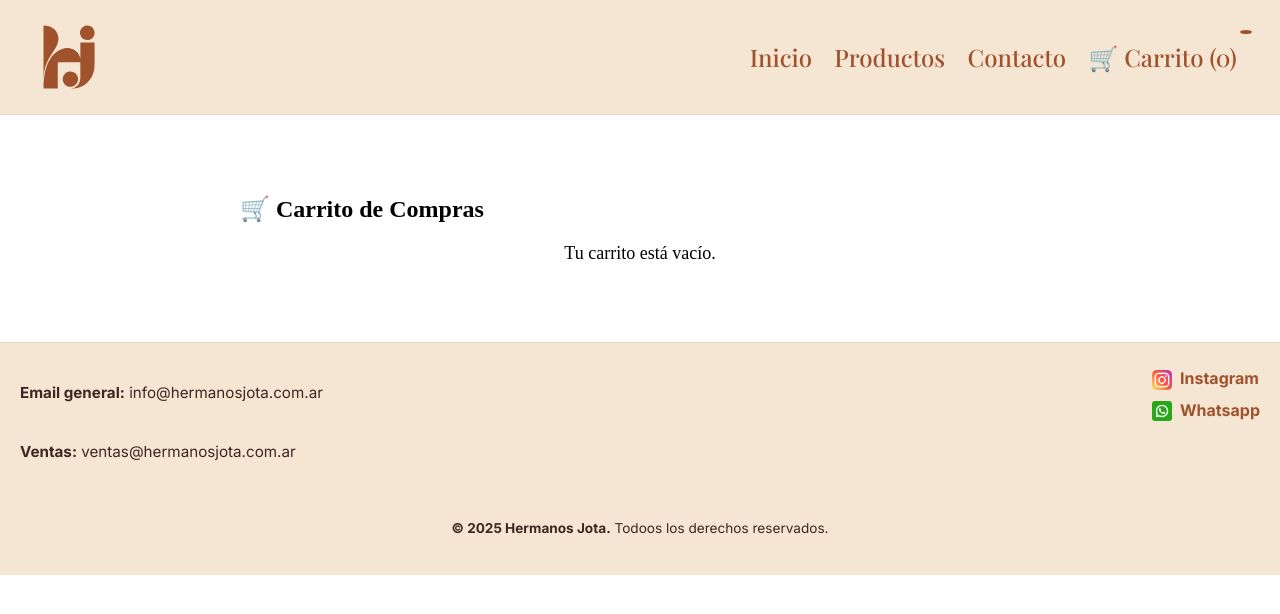
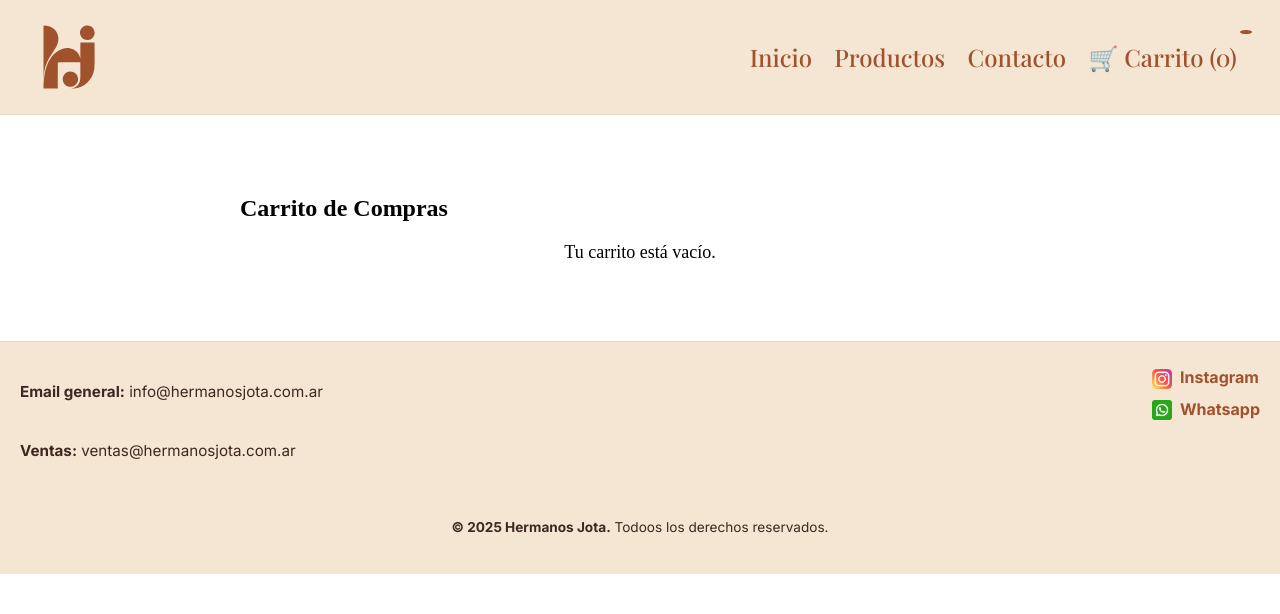
Before and after one commit to GianProgrammer/hermanos-jota-ITBA-MERN, a React (Vite) app in the folder frontend/: page /carrito in a window 1280 px wide. Shown: the top 614 px of the page. Built offline with nearby package versions, Linux system fonts and the light colour scheme; a web font is replaced by a local one.

Commit message:
correción texto

```diff
--- a/frontend/src/Pages/Carrito.jsx
+++ b/frontend/src/Pages/Carrito.jsx
@@ -6,7 +6,7 @@ function Carrito({ carrito }) {
 
   return (
     <div className="carrito-container">
-      <h2>🛒 Carrito de Compras</h2>
+      <h2>Carrito de Compras</h2>
 
       {carrito.length === 0 ? (
         <p className="carrito-empty">Tu carrito está vacío.</p>
@@ -35,7 +35,7 @@ function Carrito({ carrito }) {
             <h3>Total: ${total}</h3>
             <button
               className="btn-confirm"
-              onClick={() => alert("✅ Compra confirmada")}
+              onClick={() => alert("Compra confirmada")}
             >
               Confirmar compra
             </button>
```
